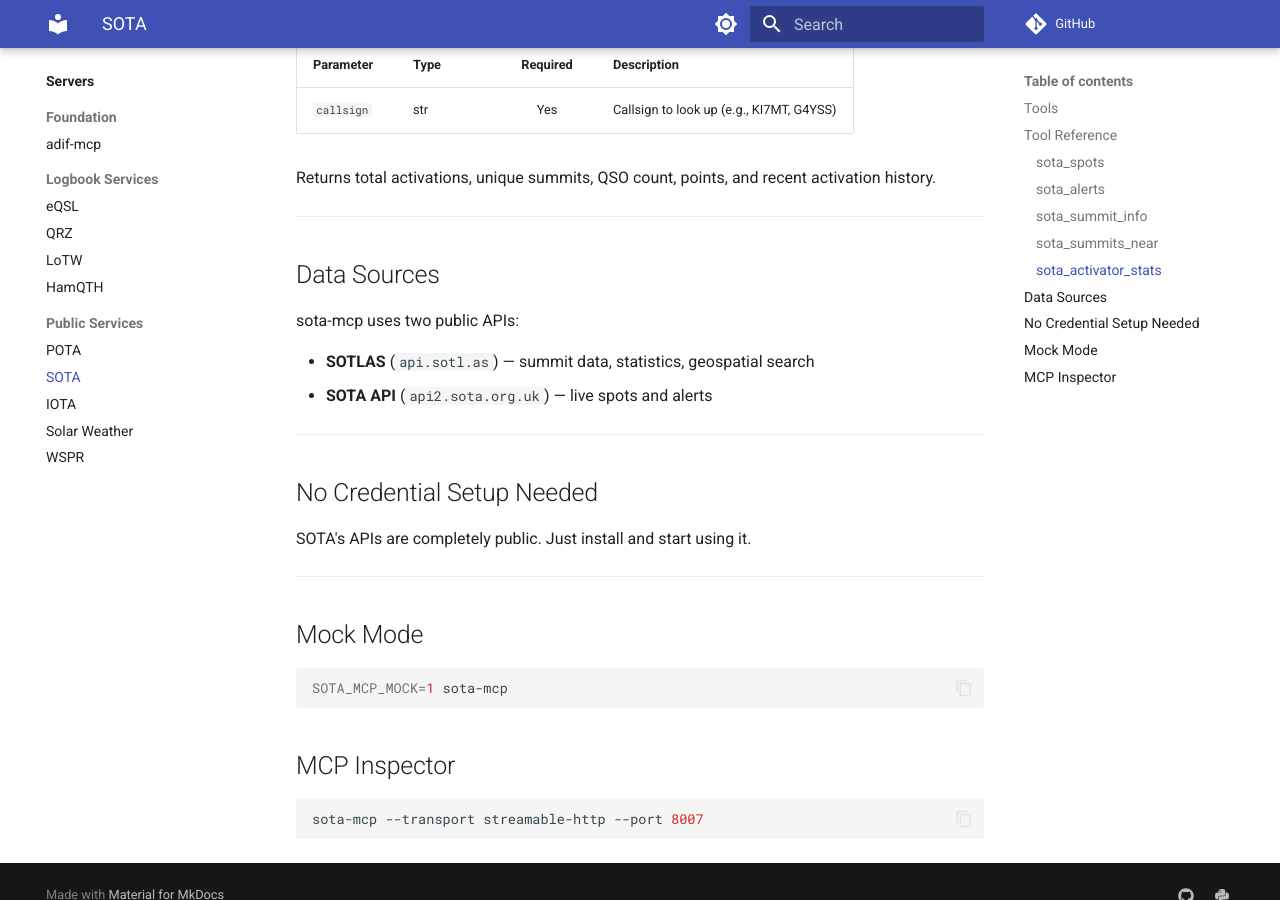
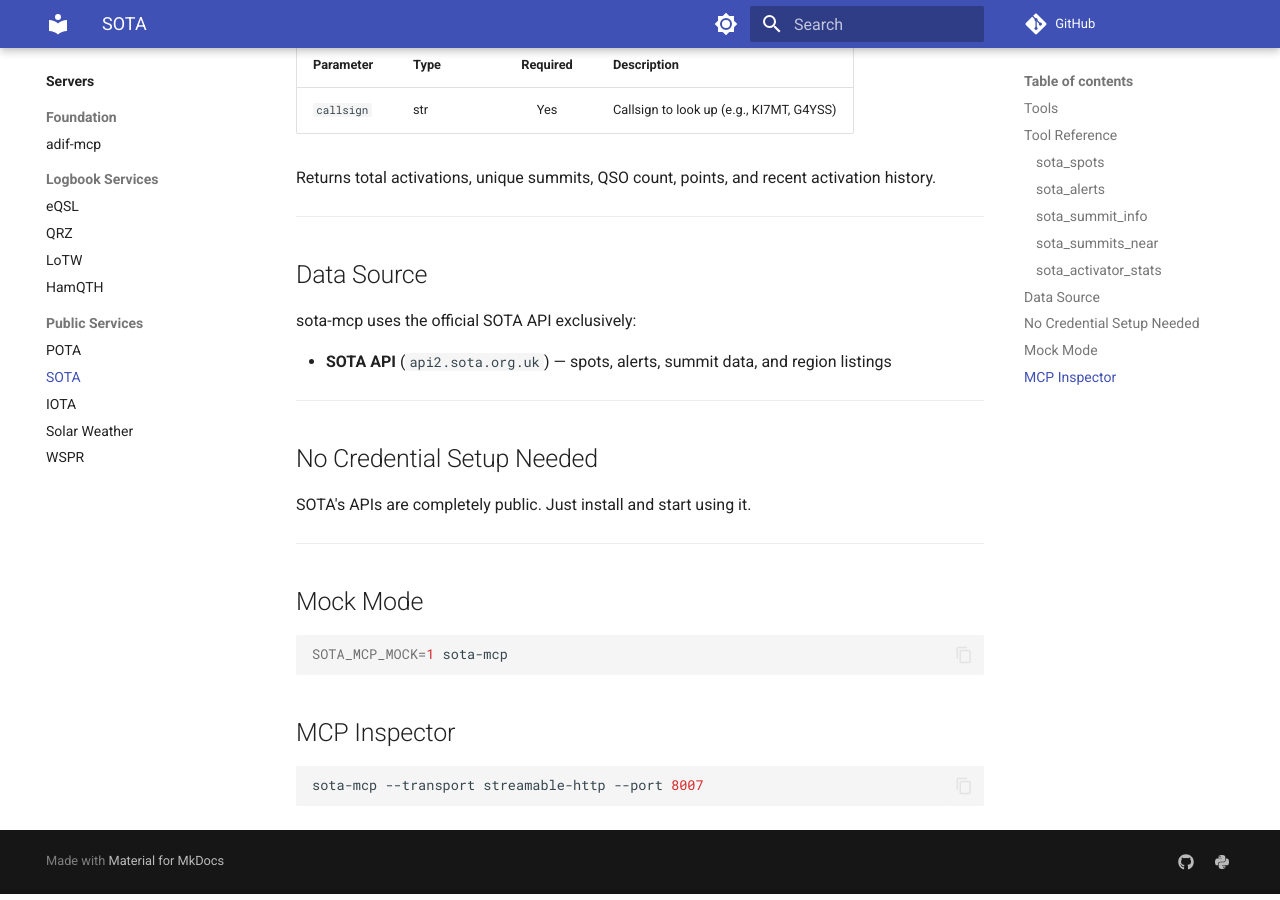
Before and after one commit to qso-graph/qso-graph.github.io, an MkDocs documentation site: the page built from docs/servers/sota.md, in a window 1280 px wide and 900 px high, scrolled down 2335 px. Built offline with MkDocs 1.6.1 and Material for MkDocs 9.7.7, drawn with Linux system fonts in a browser that asks for light colours; comment, search, counter and statistics services are not loaded.

Commit message:
docs: update SOTA data source — api2.sota.org.uk only, remove SOTLAS
Co-Authored-By: Claude Opus 4.6 <noreply@anthropic.com>

```diff
--- a/docs/servers/sota.md
+++ b/docs/servers/sota.md
@@ -84,12 +84,11 @@ Returns total activations, unique summits, QSO count, points, and recent activat
 
 ---
 
-## Data Sources
+## Data Source
 
-sota-mcp uses two public APIs:
+sota-mcp uses the official SOTA API exclusively:
 
-- **SOTLAS** (`api.sotl.as`) — summit data, statistics, geospatial search
-- **SOTA API** (`api2.sota.org.uk`) — live spots and alerts
+- **SOTA API** (`api2.sota.org.uk`) — spots, alerts, summit data, and region listings
 
 ---
 
```
Also changed, not shown: docs/about/attributions.md (+2 -3 lines).
